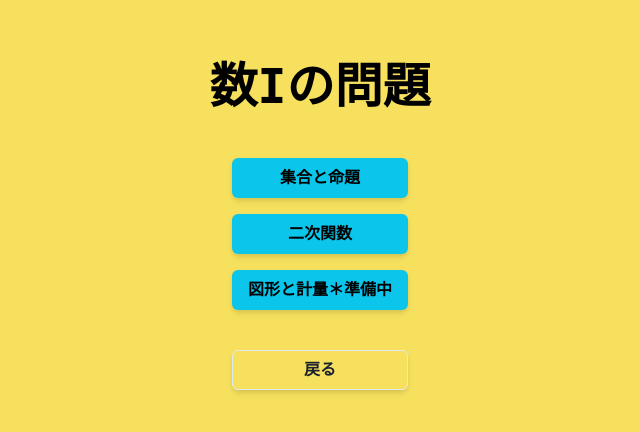
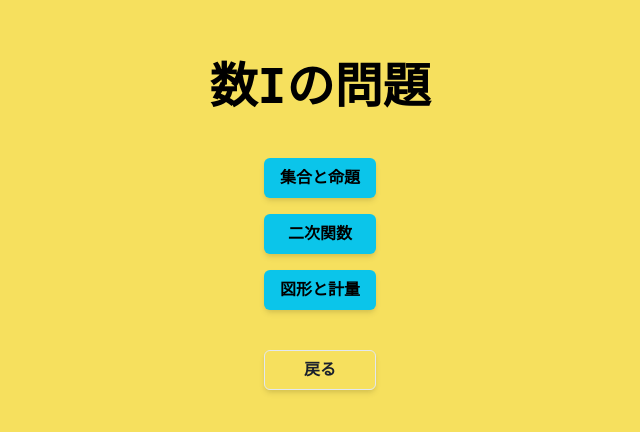
Before and after one commit to REARU0924/APP_MATHFLOW, a Next.js app in the folder math-flow/: page /quiz/subject/l in a window 1280 px wide. Shown: the part 174-606 px from the top of the page, without its empty margins (320-960 px from the left). Built offline with nearby package versions, Linux system fonts and the light colour scheme.

Commit message:
zuekitokeiryou

```diff
--- a/math-flow/src/app/quiz/subject/l/page.js
+++ b/math-flow/src/app/quiz/subject/l/page.js
@@ -40,8 +40,8 @@ export default function QuizPage() {
         <Button width="full" fontWeight="bold" boxShadow="md"  colorScheme="cyan" onClick={() => handleClick("nizikansu")}>
           二次関数
         </Button>
-        <Button width="full" fontWeight="bold" boxShadow="md"  colorScheme="cyan" >
-          図形と計量＊準備中
+        <Button width="full" fontWeight="bold" boxShadow="md"  colorScheme="cyan" onClick={() => handleClick("zukeitokeiryou")}>
+          図形と計量
         </Button>
         <Button width="full" fontWeight="bold" boxShadow="md"  variant="outline" onClick={() => handleBack()} mt={6}>
           戻る
```
